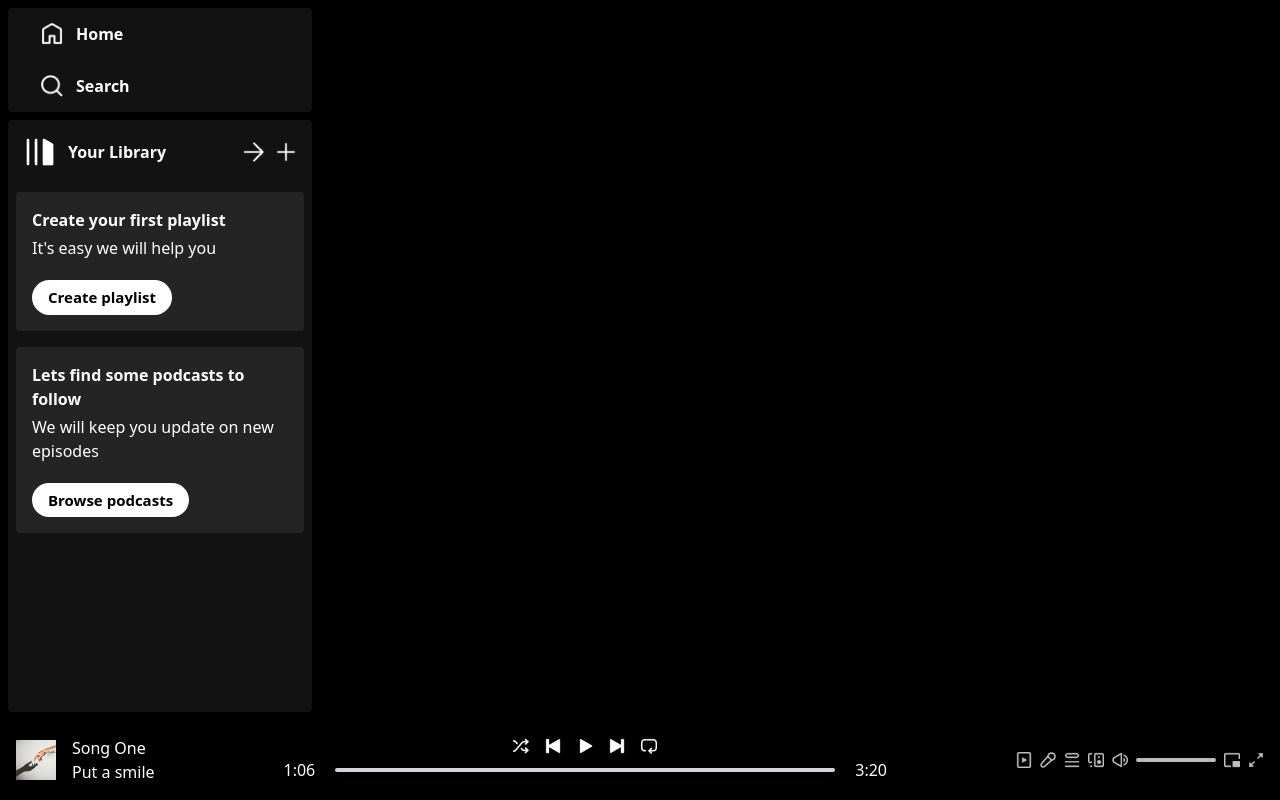
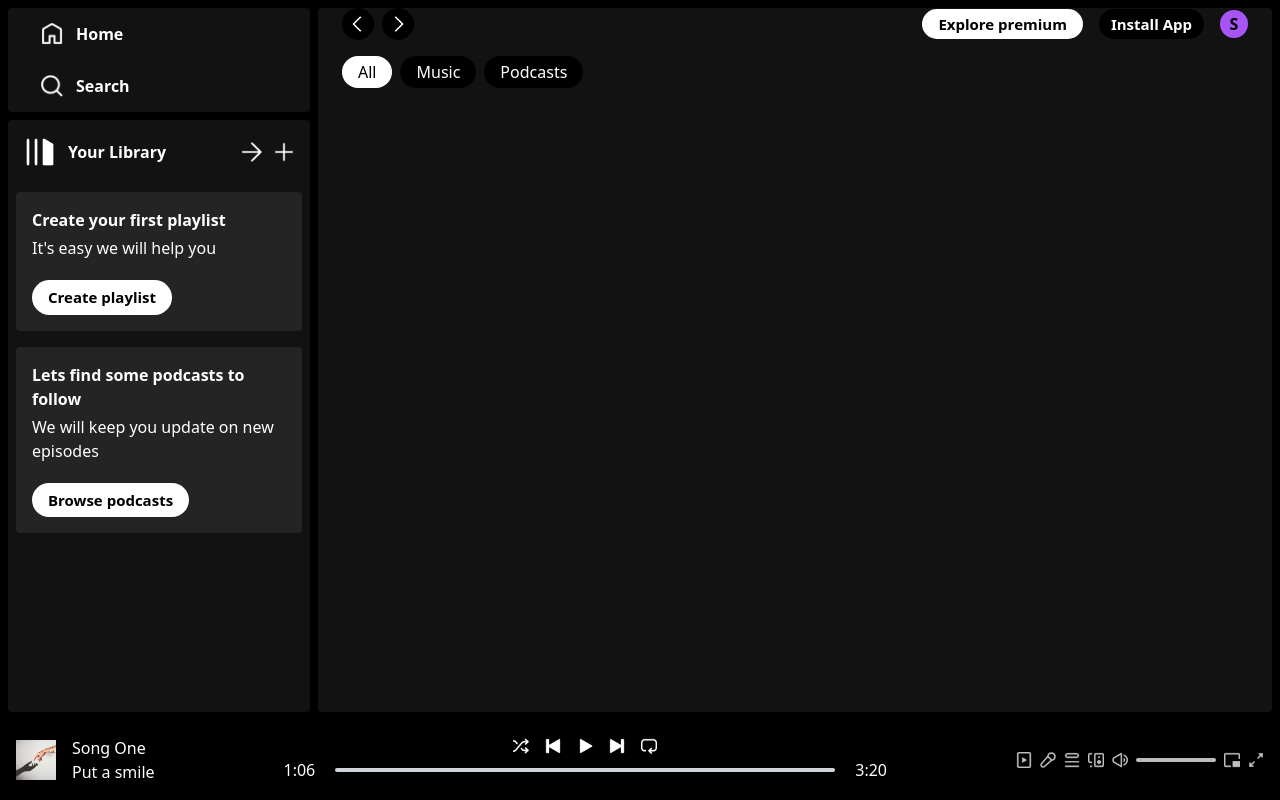
Before and after one commit to codieSam/spotify-clone, a React (Vite) app: page / in a window 1280 px wide. Built offline with nearby package versions, Linux system fonts and the light colour scheme.

Commit message:
Created navbar successfully

```diff
--- a/package.json
+++ b/package.json
@@ -11,7 +11,8 @@
   },
   "dependencies": {
     "react": "^18.3.1",
-    "react-dom": "^18.3.1"
+    "react-dom": "^18.3.1",
+    "react-router-dom": "^6.26.2"
   },
   "devDependencies": {
     "@eslint/js": "^9.9.0",
--- a/src/App.jsx
+++ b/src/App.jsx
@@ -1,12 +1,14 @@
 import React from "react";
 import Sidebar from "./components/Sidebar";
 import Player from "./components/Player";
+import Display from "./components/Display";
 
 const App = () => {
   return (
     <div className="h-screen bg-black">
       <div className="h-[90%] flex">
         <Sidebar />
+        <Display />
       </div>
       <Player />
     </div>
--- /dev/null
+++ b/src/components/Display.jsx
@@ -0,0 +1,15 @@
+import React from "react";
+import { Route, Routes } from "react-router-dom";
+import DisplayHome from "../components/DisplayHome";
+
+function Display() {
+  return (
+    <div className="w-[100%] m-2 px-6 rounded bg-[#121212] text-white overflow-auto lg:w-[75%] ml-0">
+      <Routes>
+        <Route path="/" element={<DisplayHome />} />
+      </Routes>
+    </div>
+  );
+}
+
+export default Display;
--- /dev/null
+++ b/src/components/DisplayHome.jsx
@@ -0,0 +1,12 @@
+import React from "react";
+import Navbar from "./Navbar";
+
+function DisplayHome() {
+  return (
+    <>
+      <Navbar />
+    </>
+  );
+}
+
+export default DisplayHome;
--- /dev/null
+++ b/src/components/Navbar.jsx
@@ -0,0 +1,45 @@
+import React from "react";
+import { assets } from "../assets/assets";
+
+function Navbar() {
+  return (
+    <>
+      <div className="w-full flex justify-between items-center font-semibold ">
+        <div className="flex justify-start gap-2">
+          <img
+            className="w-8 bg-black p-2 rounded-2xl cursor-pointer"
+            src={assets.arrow_left}
+            alt=""
+          />
+          <img
+            className="w-8 bg-black p-2 rounded-2xl cursor-pointer"
+            src={assets.arrow_right}
+            alt=""
+          />
+        </div>
+        <div className="flex items-center gap-4">
+          <p className="bg-white text-black text-[15px] px-4 py-1 rounded-2xl hidden md:block cursor-pointer">
+            Explore premium
+          </p>
+          <p className="bg-black py-1 px-3 rounded-2xl text-[15px] cursor-pointer">
+            Install App
+          </p>
+          <p className="bg-purple-500 text-black w-7 h-7 rounded-full flex items-center justify-center">
+            S
+          </p>
+        </div>
+      </div>
+      <div className="flex items-center gap-2 mt-4">
+        <p className="bg-white text-black px-4 py-1 rounded-2xl cursor-pointer ">
+          All
+        </p>
+        <p className="bg-black px-4 py-1 rounded-2xl cursor-pointer">Music</p>
+        <p className="bg-black px-4 py-1 rounded-2xl cursor-pointer">
+          Podcasts
+        </p>
+      </div>
+    </>
+  );
+}
+
+export default Navbar;
--- a/src/main.jsx
+++ b/src/main.jsx
@@ -1,10 +1,13 @@
-import { StrictMode } from 'react'
-import { createRoot } from 'react-dom/client'
-import App from './App.jsx'
-import './index.css'
+import { StrictMode } from "react";
+import { createRoot } from "react-dom/client";
+import App from "./App.jsx";
+import "./index.css";
+import { BrowserRouter } from "react-router-dom";
 
-createRoot(document.getElementById('root')).render(
+createRoot(document.getElementById("root")).render(
   <StrictMode>
-    <App />
-  </StrictMode>,
-)
+    <BrowserRouter>
+      <App />
+    </BrowserRouter>
+  </StrictMode>
+);
```
Also changed, not shown: 1 other file (tests, documents, lock files or other folders).
